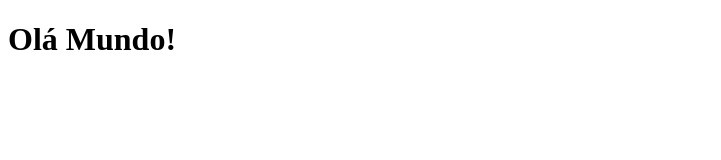
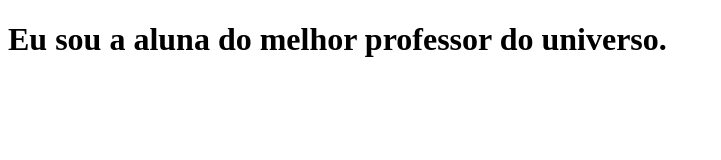
Before and after one commit to ceciliamelo8/workshop-teste, a plain HTML site: page index.html in a window 1280 px wide. Shown: the whole page, without its empty margins (0-721 px from the left). Drawn offline with Linux system fonts and the light colour scheme.

Commit message:
escrevendo verdades

```diff
--- a/index.html
+++ b/index.html
@@ -6,6 +6,6 @@
     <title>Document</title>
 </head>
 <body>
-    <h1>Olá Mundo!</h1>
+    <h1>Eu sou a aluna do melhor professor do universo.</h1>
 </body>
 </html>
```
